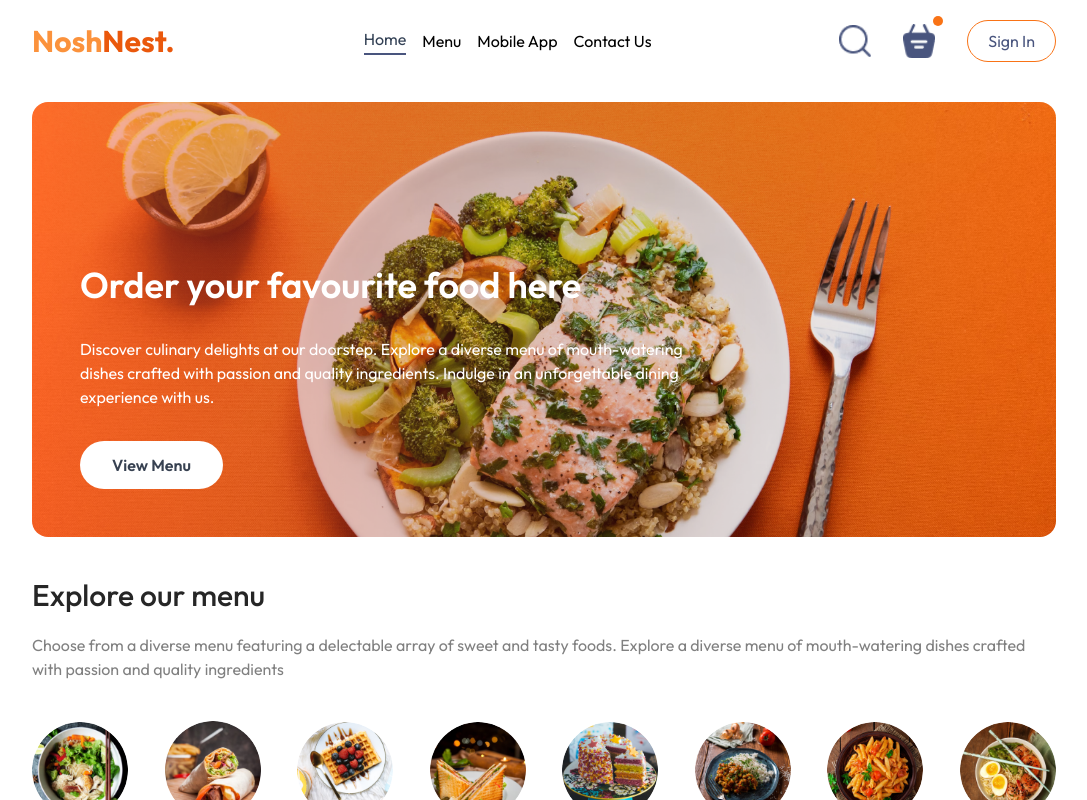
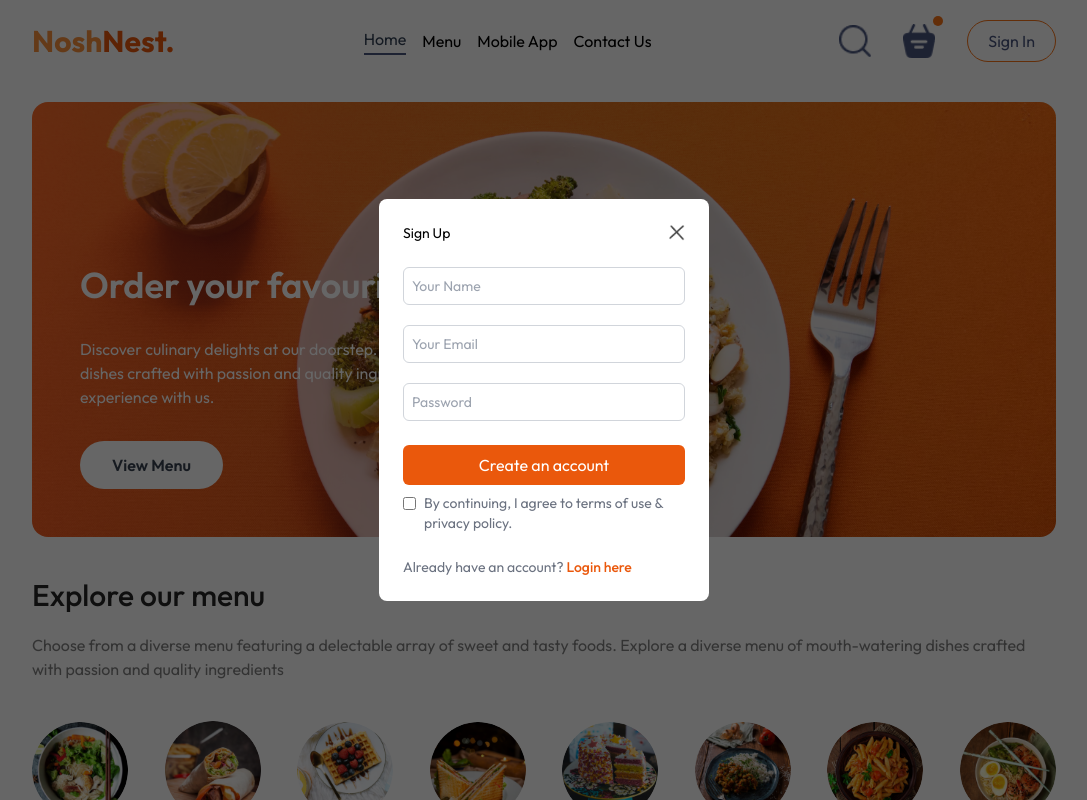
Before and after one commit to NikhilPal002/NoshNest, a React (Vite) app in the folder frontend/: page / in a window 1280 px wide. Both pictures are taken after a click on the button "Sign In". Shown: the top 800 px of the page, without its empty margins (96-1183 px from the left). Built offline with nearby package versions, Linux system fonts and the light colour scheme.

Commit message:
login & signUp components created

```diff
--- a/frontend/src/App.jsx
+++ b/frontend/src/App.jsx
@@ -5,13 +5,20 @@ import Home from './pages/Home/Home';
 import Cart from './pages/cart/Cart';
 import PlaceOrder from './pages/placedOrder/PlaceOrder';
 import Footer from './components/Footer';
+import { useState } from 'react';
+import LoginPopUp from './components/LoginPopUp';
 
 const App = () => {
+
+
+  const [showLogin, setShowLogin] = useState(false);
+
   return (
     <>
+    {showLogin?<LoginPopUp setShowLogin={setShowLogin} />:<></>}
       <div className='App'>
         <BrowserRouter>
-          <Navbar />
+          <Navbar setShowLogin={setShowLogin} />
           <Routes>
             <Route path='/' element={<Home />} />
             <Route path='/cart' element={<Cart />} />
--- /dev/null
+++ b/frontend/src/components/LoginPopUp.jsx
@@ -0,0 +1,33 @@
+import React, { useState } from 'react'
+import { assets } from '../assets/assets'
+
+const LoginPopUp = ({ setShowLogin }) => {
+
+    const [currState, setCurrState] = useState("Sign Up")
+
+    return (
+        <div className='fixed inset-0 z-10 bg-black/60 grid'>
+            <form className='place-self-center w-[max(23vw,330px)] text-gray-500 bg-white flex flex-col gap-6 p-6 rounded-lg text-sm animate-fadeIn'>
+                <div className='flex justify-between items-center text-black'>
+                    <h2>{currState}</h2>
+                    <img onClick={() => setShowLogin(false)} src={assets.cross_icon} alt='' className='w-4 cursor-pointer' />
+                </div>
+                <div className='flex flex-col gap-5'>
+                    {currState === "Login" ? null : <input type="text" placeholder='Your Name' required className='outline-none border border-gray-300 p-2 rounded-md' />}
+
+                    <input type="email" placeholder='Your Email' required className='outline-none border border-gray-300 p-2 rounded-md' />
+                    <input type="password" placeholder='Password' required className='outline-none border border-gray-300 p-2 rounded-md' />
+                </div>
+                <button className='border-none p-2 rounded-md text-white bg-orange-600 text-base cursor-pointer'>{currState === "Sign Up" ? "Create an account" : "Login"}</button>
+                <div className='flex items-start gap-2 -mt-4'>
+                    <input type='checkbox' required className='mt-1' />
+                    <p>By continuing, I agree to terms of use & privacy policy.</p>
+                </div>
+                {currState === "Login" ? <p>Create a new account? <span onClick={() => setCurrState("Sign Up")} className='text-orange-600 font-medium cursor-pointer'>Click Here</span></p>
+                    : <p>Already have an account? <span onClick={() => setCurrState("Login")} className='text-orange-600 font-medium cursor-pointer'>Login here</span></p>}
+            </form>
+        </div>
+    )
+}
+
+export default LoginPopUp
--- a/frontend/src/components/Navbar.jsx
+++ b/frontend/src/components/Navbar.jsx
@@ -2,7 +2,7 @@ import React, { useState } from 'react';
 import { Link } from 'react-router-dom';
 import { assets } from '../assets/assets';
 
-const Navbar = () => {
+const Navbar = ({setShowLogin}) => {
   const [menu, setMenu] = useState('home');
 
   return (
@@ -36,7 +36,7 @@ const Navbar = () => {
             <img src={assets.basket_icon} alt="" className='w-6 sm:w-8' />
             <div className="absolute w-2.5 h-2.5 bg-orange-500 rounded-full top-[-8px] right-[-8px]"></div>
           </div>
-          <button className="bg-transparent text-[#49557e] text-base border border-orange-500 py-2 px-5 rounded-full cursor-pointer transition duration-300 hover:bg-[#fff4f2]">Sign In</button>
+          <button onClick={()=>setShowLogin(true)} className="bg-transparent text-[#49557e] text-base border border-orange-500 py-2 px-5 rounded-full cursor-pointer transition duration-300 hover:bg-[#fff4f2]">Sign In</button>
         </div>
       </div>
     </div>
```
